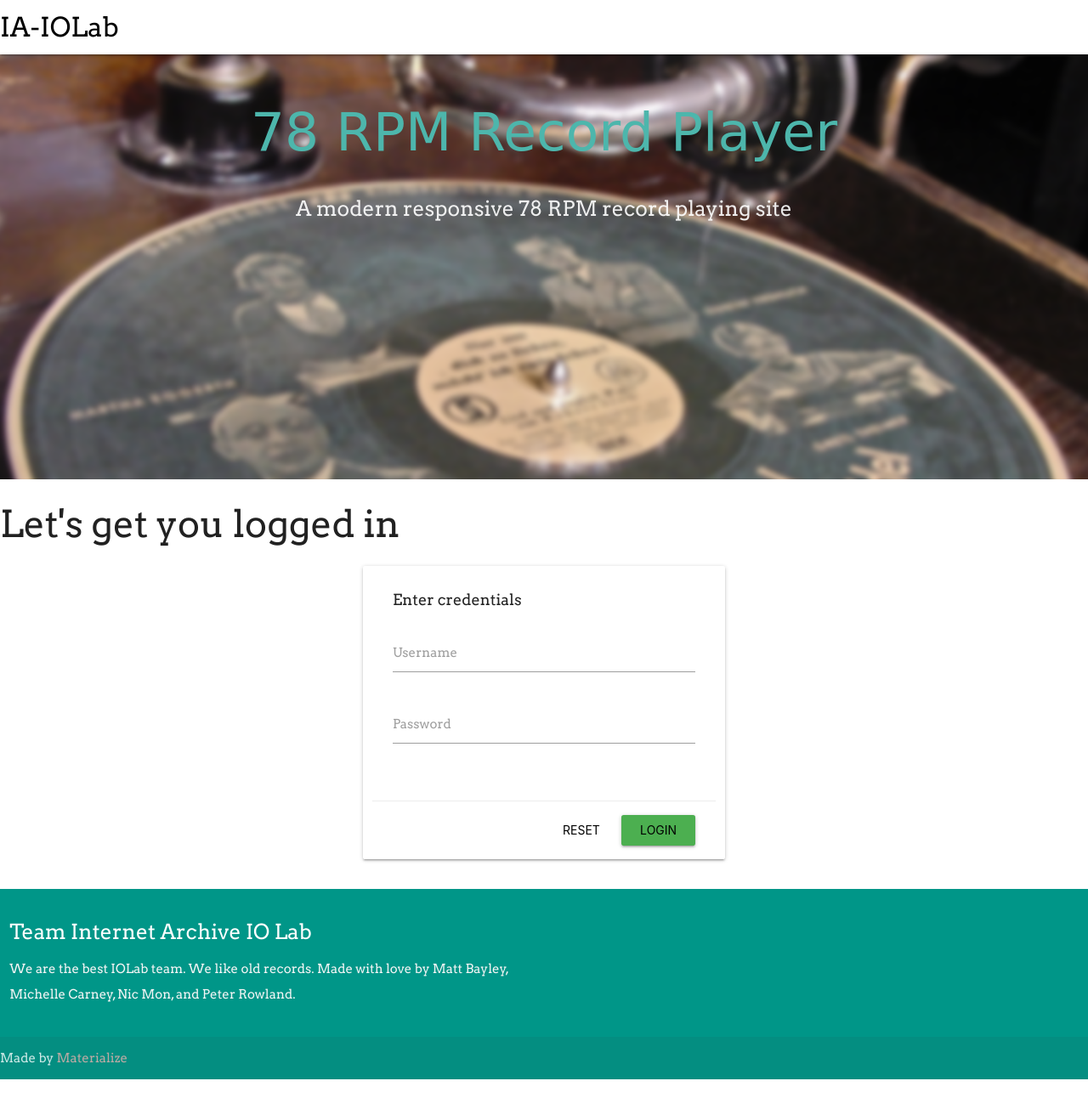
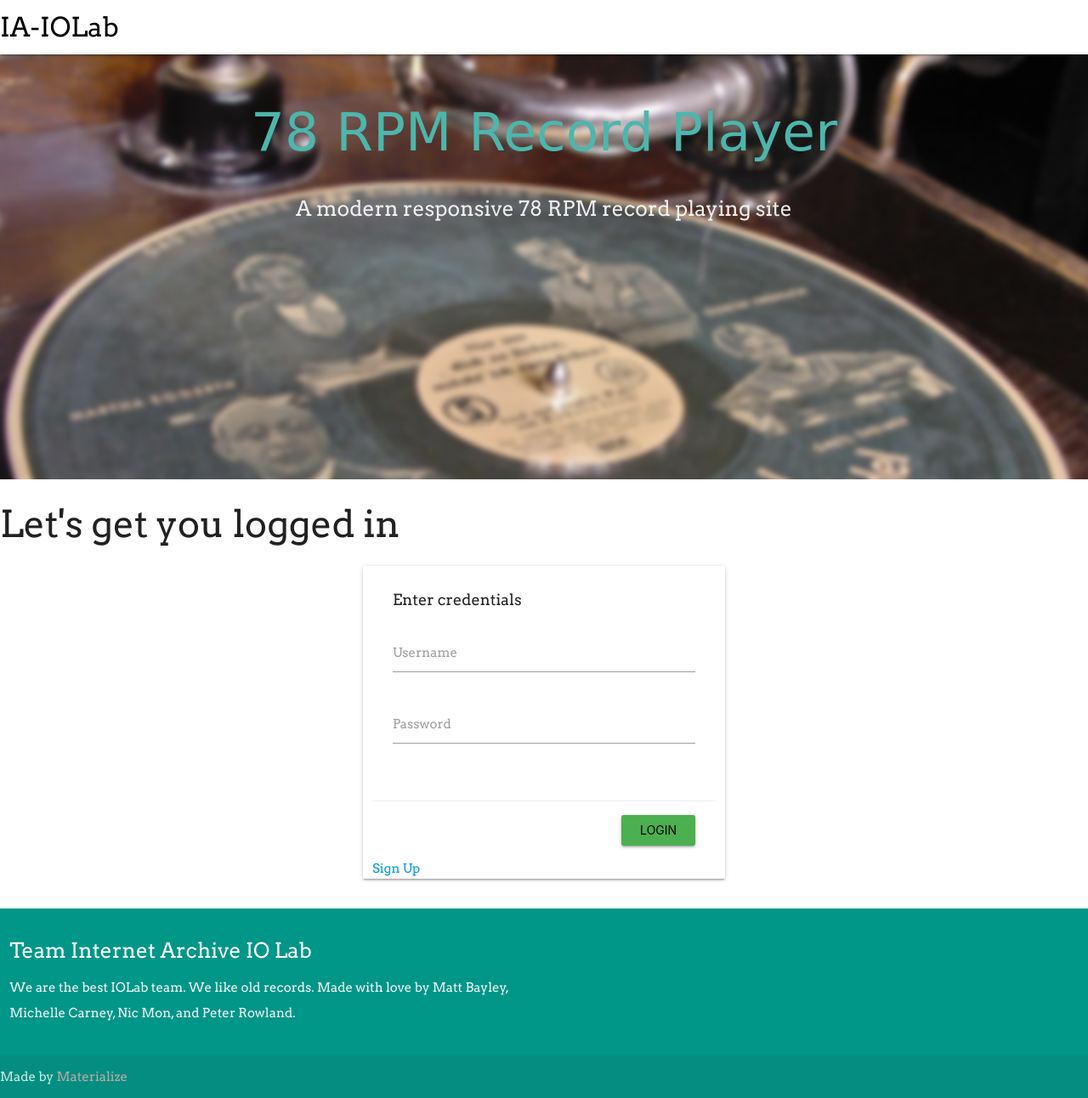
Before and after one commit to Nic-Mon/IAIOLab, a Flask app: template app/templates/login.html in a window 1280 px wide. Shown: the whole page at 85% size. Before the commit the page ends 1270 px from the top, so only its background shows below. Run offline with Flask 2, Linux system fonts and the light colour scheme; the template is opened without the code that fills it, so the values that code supplies are empty; parts of the project's set-up code (start-up, migrations or seed data) failed here and were passed over; some libraries are stand-ins or nearby versions; some web fonts are replaced.

Commit message:
added create user link

```diff
--- a/app/templates/login.html
+++ b/app/templates/login.html
@@ -28,10 +28,11 @@
           </div>
         </div>
         <div class="card-action right-align">
-          <input type="reset" id="reset" class="btn-flat grey-text waves-effect">
+          <!-- <input type="reset" id="reset" class="btn-flat grey-text waves-effect"> -->
           <input type="submit" class="btn green waves-effect waves-light" value="Login">
         </div>
       </form>
+			<a href="/new_user"> Sign Up </a>
     </div>
   </div>
 
```
